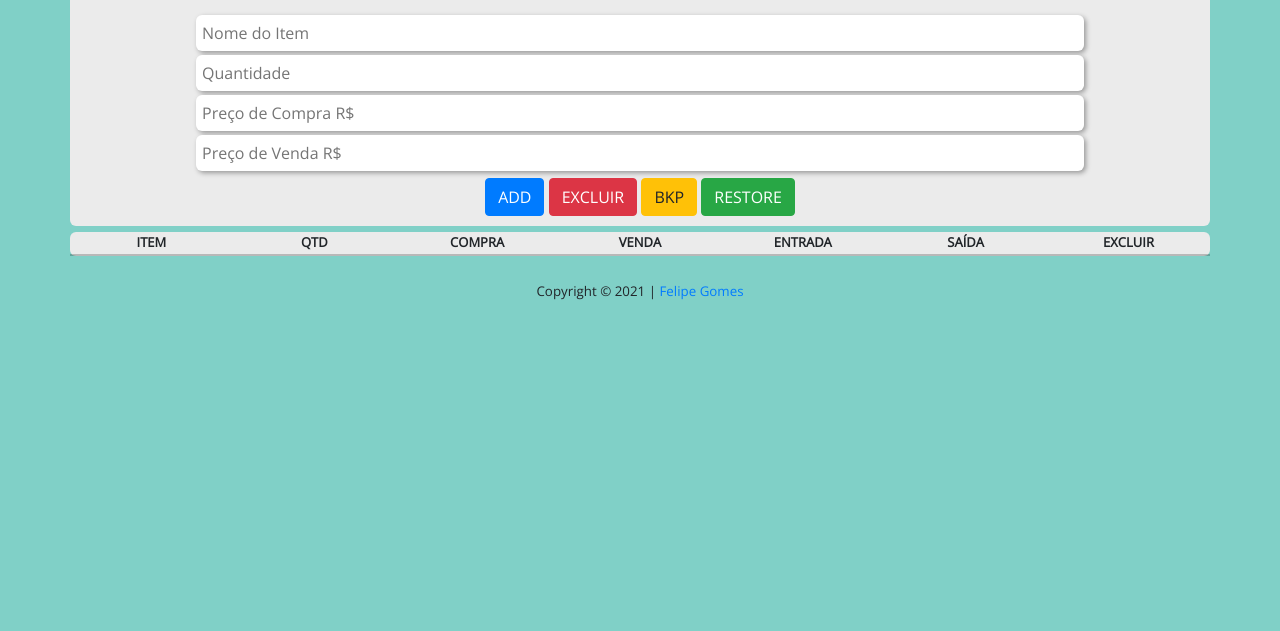
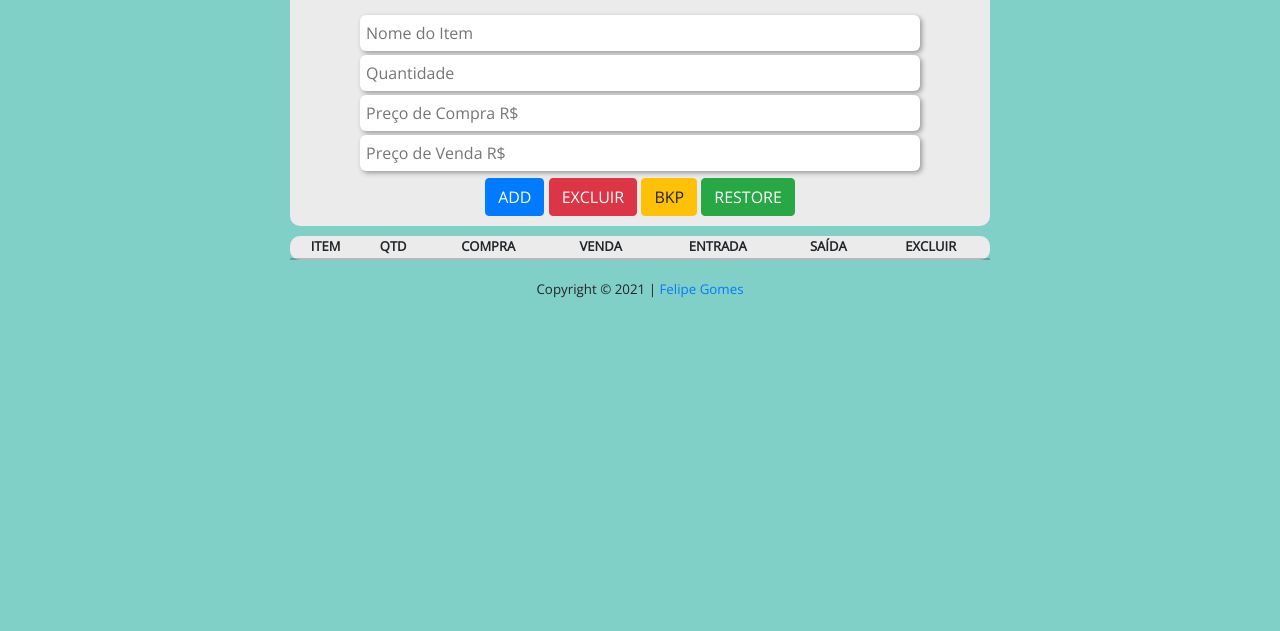
Before and after one commit to fomes/sistema-estoque, a plain HTML site: page index.html in a window 1280 px wide. Shown: the part 169-800 px from the top of the page. Drawn offline with nearby package versions, Linux system fonts and the light colour scheme.

Commit message:
fix layout

```diff
--- a/css/style.css
+++ b/css/style.css
@@ -68,11 +68,26 @@ p {
   margin-top: 5px;
 }
 
+.my-container {
+  display: flex;
+  justify-content: center;
+}
+
 .f-container {
   display: block;
   background-color: #EBEBEB;
   border-radius: 10px;
   padding-bottom: 10px;
+  width: 700px;
+}
+
+.sub-container {
+  display: flex;
+  justify-content: center;
+}
+
+.estoque {
+  margin-top: 10px;
 }
 
 .f-input {
@@ -85,13 +100,14 @@ p {
 }
 
 .f-grid {
+  border-radius: 10px;
   background-color: #EBEBEB;
   font-size: 13px;
+  width: 700px;
 }
 
 .f-grid th {
   border-bottom: solid 2px rgba(0, 0, 0, 0.219);
-  width: 100%;
 }
 
 .f-grid td {
@@ -107,12 +123,6 @@ p {
   font-size: smaller;
 }
 
-.container {
-  max-width: 600px;
-  margin: 6px auto;
-  border-radius: 6px;
-}
-
 @media (max-width: 630px) {
   .entrada-dados {
     margin-right: 15px;
--- a/index.html
+++ b/index.html
@@ -31,7 +31,8 @@
       <h2>CONTROLE DE ESTOQUE</h2>
     </header>
 
-    <section id="dados" class="f-container container">
+    <div class="my-container">
+      <section id="dados" class="f-container">
       <p>
         ADICIONAR PRODUTO
         <i class="fa fa-shopping-cart"></i>
@@ -65,10 +66,12 @@
         RESTORE
       </button>
 
-    </section>
-    <section id="estoque">
-      <div>
-        <table class="f-grid container" style="table-layout: fixed; width: 100%;">
+      </section>
+    </div>
+
+    <div class="sub-container">
+      <div id="estoque" class="estoque">
+        <table class="f-grid">
           <th>ITEM</th>
           <th>QTD</th>
           <th>COMPRA</th>
@@ -79,7 +82,8 @@
           <tbody id="resultados"></tbody>
         </table>
       </div>
-    </section>
+    </div>
+
   </main>
 
   <footer class="f-footer">
```
